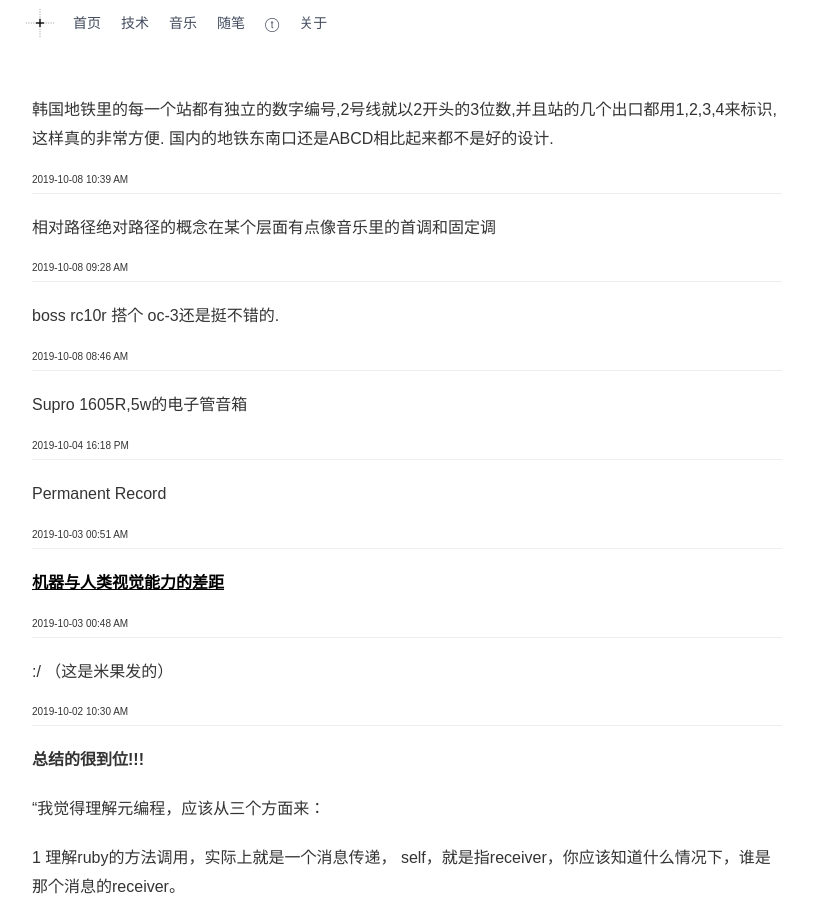
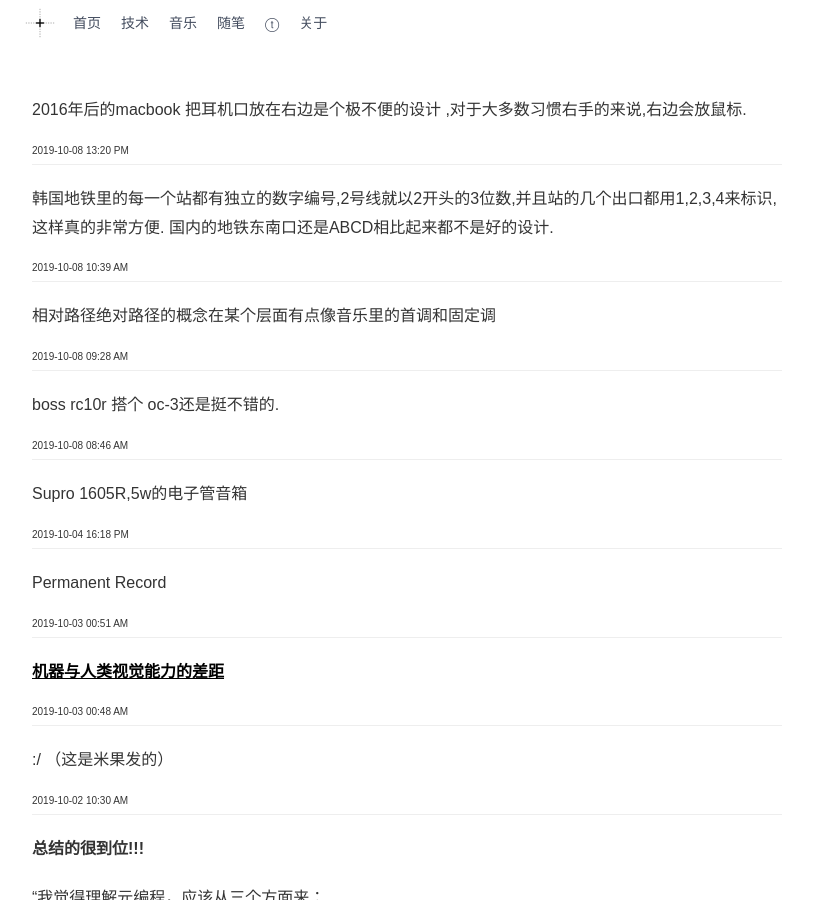
Before and after one commit to babyking/babyking.github.io, a Jekyll site: the page built from _posts/2019-09-23-t.md, in a window 1280 px wide and 900 px high. Shown: the whole window, without its empty margins (233-1046 px from the left). Built offline with Jekyll 4.4.1, drawn with Linux system fonts in a browser that asks for light colours.

Commit message:
blog update

```diff
--- a/_posts/2019-09-23-t.md
+++ b/_posts/2019-09-23-t.md
@@ -6,6 +6,10 @@ title: 一个人的推
 permalink: /t/
 date: 2019-09-23 11:46
 ---
+
+2016年后的macbook 把耳机口放在右边是个极不便的设计 ,对于大多数习惯右手的来说,右边会放鼠标.
+<font size="1">2019-10-08 13:20 PM</font>
+<hr>
 
 韩国地铁里的每一个站都有独立的数字编号,2号线就以2开头的3位数,并且站的几个出口都用1,2,3,4来标识,这样真的非常方便. 国内的地铁东南口还是ABCD相比起来都不是好的设计.
 <font size="1">2019-10-08 10:39 AM</font>
```
